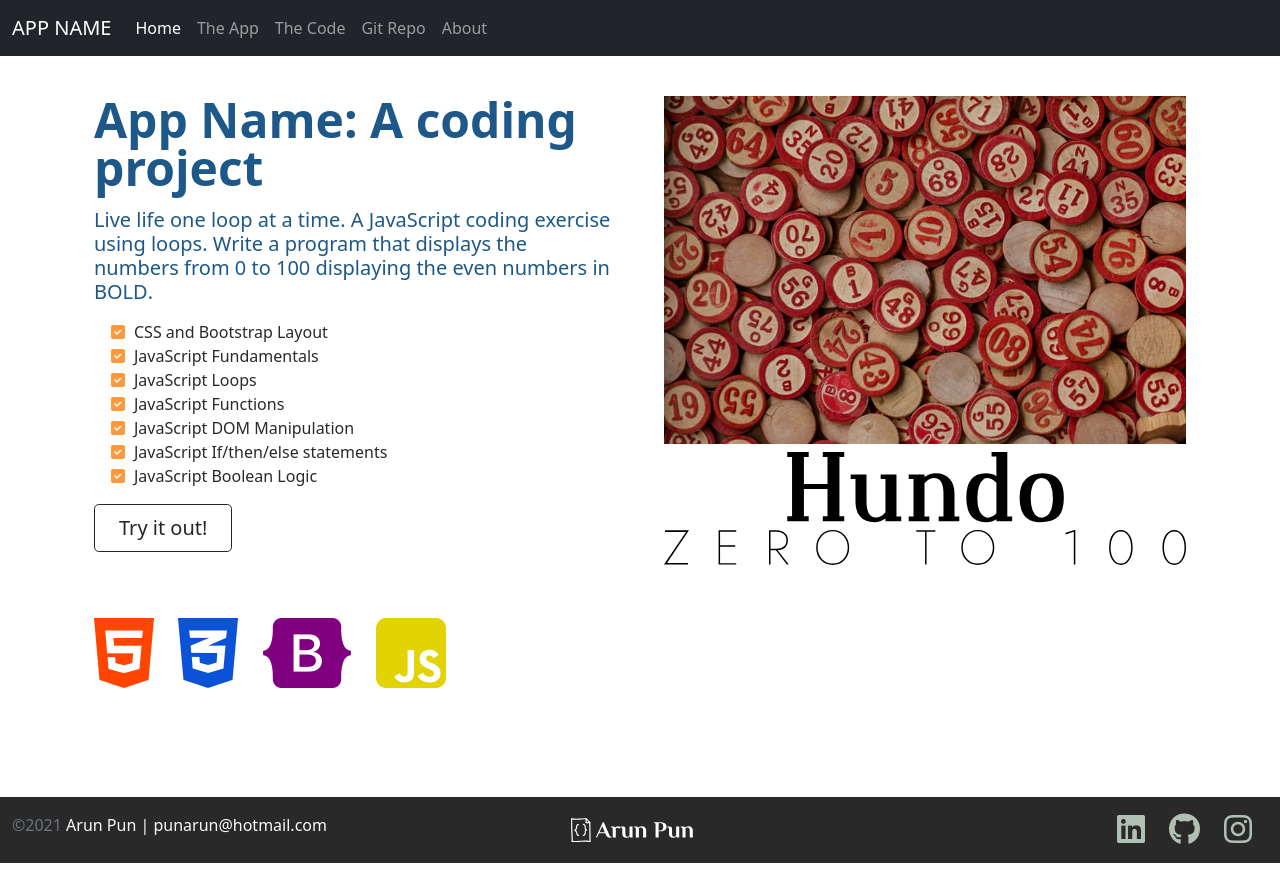
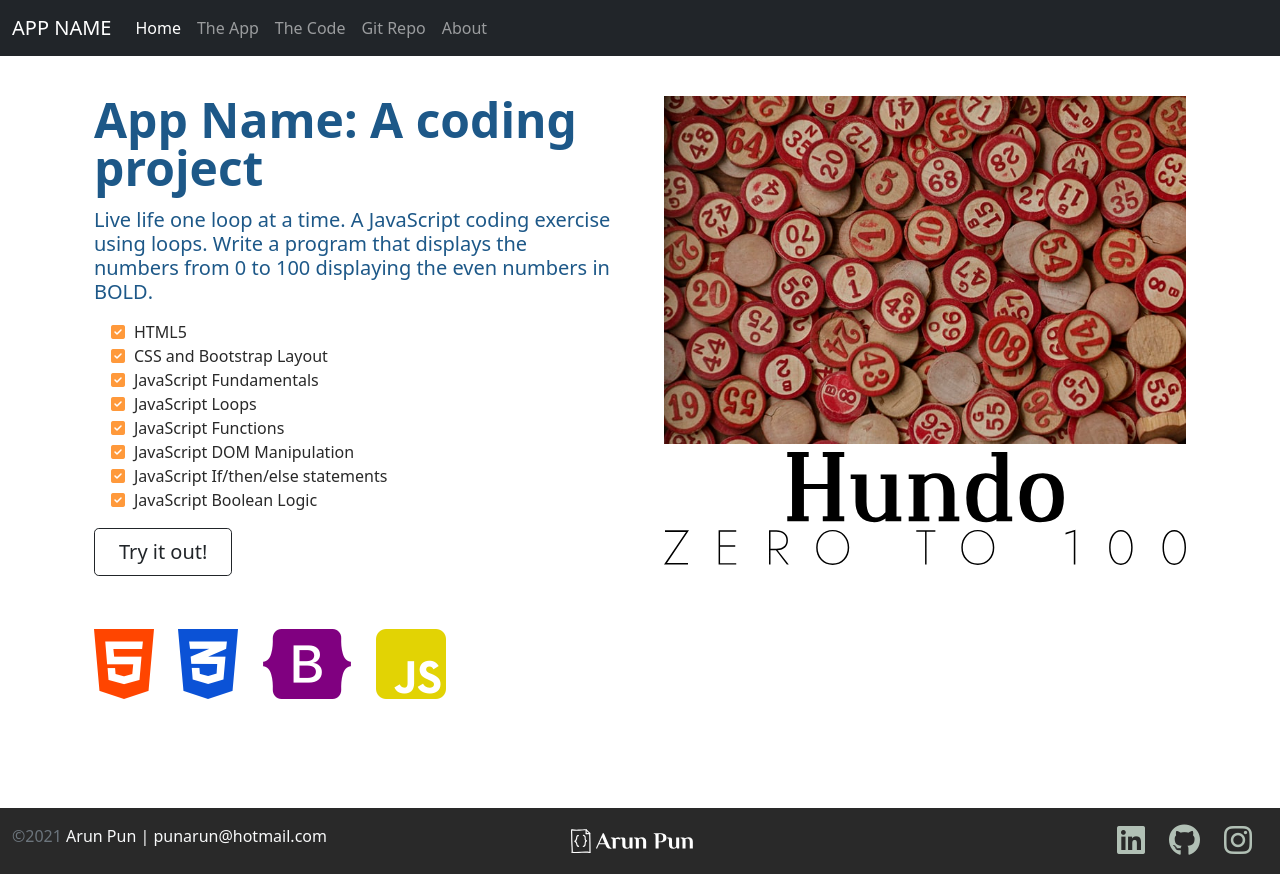
Before and after one commit to arunpun/JsSiteTemplate, a plain HTML site: page index.html in a window 1280 px wide. Drawn offline with nearby package versions, Linux system fonts and the light colour scheme.

Commit message:
Updated social links

```diff
--- a/index.html
+++ b/index.html
@@ -14,10 +14,7 @@
     <script src="https://kit.fontawesome.com/5db21ba9c6.js" crossorigin="anonymous"></script>
 
     <link href="./css/site.css" rel="stylesheet">
-    <link rel="icon" type="image/png" href="/img/profile.png"
-</head>
-
-<body class="d-flex flex-column h-100">
+    <link rel="icon" type="image/png" href="/img/profile.png" </head> <body class="d-flex flex-column h-100">
 
     <!--Nav section-->
     <nav class="navbar navbar-expand-md navbar-dark fixed-top bg-dark">
@@ -55,24 +52,31 @@
             <div class="row g-5 py-5 row-cols-1 row-cols-lg-2">
                 <div class="col order-last order-lg-first">
                     <h1 class="display-5 fw-bold lh-1 mb-3">App Name: A coding project</h1>
-                   <h4 class="lead">Live life one loop at a time. A JavaScript coding exercise using loops. Write a program that displays
+                    <h4 class="lead">Live life one loop at a time. A JavaScript coding exercise using loops. Write a
+                        program that displays
                         the numbers from 0 to 100 displaying the even numbers in <strong>BOLD</strong>.</h4>
                     <ul class="fa-ul pt-2 checklist">
+                        <li><span class="fa-li"><i class="fas fa-check-square"></i></span>HTML5</li>
                         <li><span class="fa-li"><i class="fas fa-check-square"></i></span>CSS and Bootstrap Layout </li>
                         <li><span class="fa-li"><i class="fas fa-check-square"></i></span>JavaScript Fundamentals </li>
                         <li><span class="fa-li"><i class="fas fa-check-square"></i></span>JavaScript Loops</li>
                         <li><span class="fa-li"><i class="fas fa-check-square"></i></span>JavaScript Functions</li>
-                       <li><span class="fa-li"><i class="fas fa-check-square"></i></span>JavaScript DOM Manipulation</li>
-                       <li><span class="fa-li"><i class="fas fa-check-square"></i></span>JavaScript If/then/else statements</li>
+                        <li><span class="fa-li"><i class="fas fa-check-square"></i></span>JavaScript DOM Manipulation
+                        </li>
+                        <li><span class="fa-li"><i class="fas fa-check-square"></i></span>JavaScript If/then/else
+                            statements</li>
                         <li><span class="fa-li"><i class="fas fa-check-square"></i></span>JavaScript Boolean Logic</li>
                     </ul>
                     <div>
-                       <a type="button" class="btn btn-outline-dark btn-lg px-4 me-md-2" href="app.html">Try it out!</a>
+                        <a type="button" class="btn btn-outline-dark btn-lg px-4 me-md-2" href="app.html">Try it
+                            out!</a>
                     </div>
                 </div>
                 <div class="col">
-                   <img src="./img/100.jfif" class="img-fluid center-block d-block mx-auto" alt="App Logo" width="700" height="500">
-                   <img src="./img/hundo.svg" class="img-fluid center-block d-block mt-2" alt="App Logo" width="700" height="500">
+                    <img src="./img/100.jfif" class="img-fluid center-block d-block mx-auto" alt="App Logo" width="700"
+                        height="500">
+                    <img src="./img/hundo.svg" class="img-fluid center-block d-block mt-2" alt="App Logo" width="700"
+                        height="500">
                 </div>
                 <h5 class="fw-bold mt-5">
                     <div class="d-flex">
@@ -101,9 +105,12 @@
                 </div>
                 <div class="col d-flex align-items-center justify-content-start justify-content-lg-end">
                     <div class="row">
-                        <div class="col social"><a href="#" target="_blank"><i class="fab fa-linkedin fa-2x"></i></a></div>
-                        <div class="col social"><a href="#" target="_blank"><i class="fab fa-github fa-2x"></i></a></div>
-                        <div class="col social"><a href="#" target="_blank"><i class="fab fa-instagram fa-2x"></i></a></div>
+                        <div class="col social"><a href="https://www.linkedin.com/in/arun-pun/" target="_blank"><i
+                                    class="fab fa-linkedin fa-2x"></i></a></div>
+                        <div class="col social"><a href="https://github.com/arunpun" target="_blank"><i
+                                    class="fab fa-github fa-2x"></i></a></div>
+                        <div class="col social"><a href="https://www.instagram.com/justarunsthing/" target="_blank"><i
+                                    class="fab fa-instagram fa-2x"></i></a></div>
 
                     </div>
                 </div>
@@ -120,4 +127,5 @@
     </script>
 
     </body>
+
 </html>
```
Also changed, not shown: app.html (+8 -7 lines), code.html (+8 -7 lines). Lines whose indentation alone changed are shown as unchanged.
